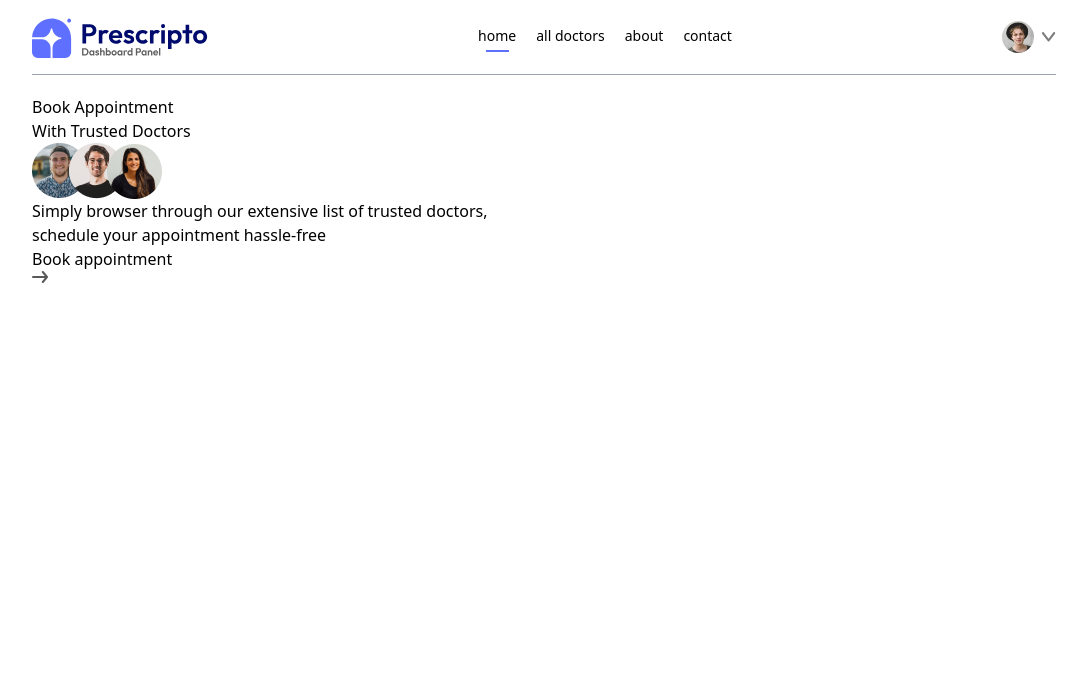
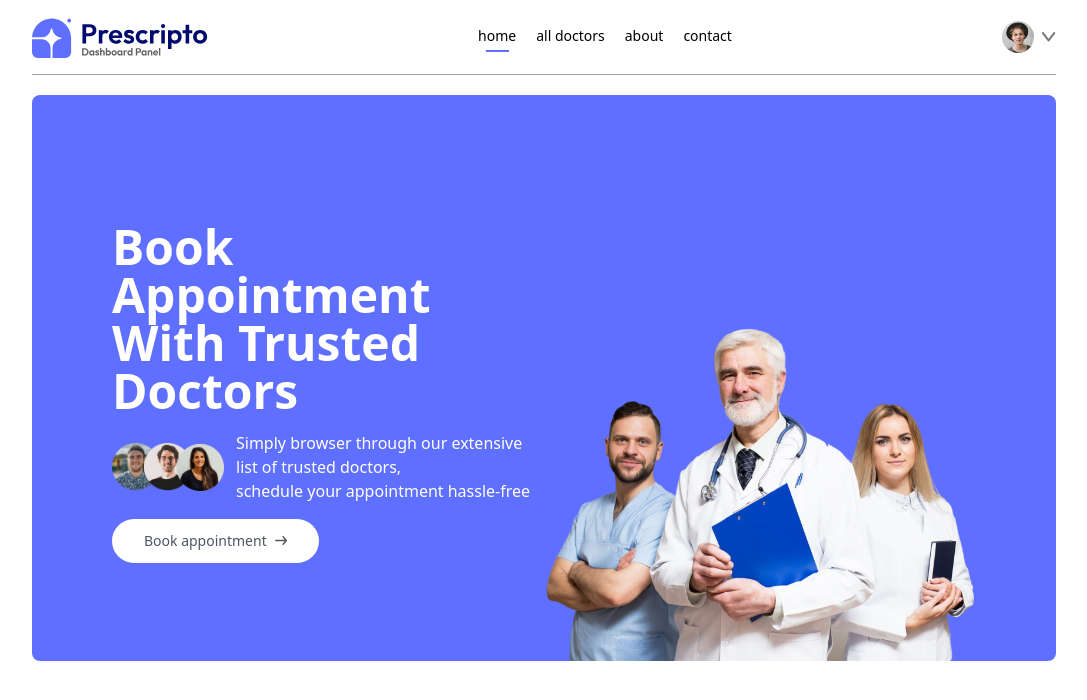
Before and after one commit to NAVALIPAVITHRA/Percipto, a React (Vite) app in the folder frontend/: page / in a window 1280 px wide. Shown: the top 700 px of the page, without its empty margins (96-1183 px from the left). Built offline with nearby package versions, Linux system fonts and the light colour scheme.

Commit message:
header added

```diff
--- a/frontend/src/components/Header.jsx
+++ b/frontend/src/components/Header.jsx
@@ -3,21 +3,25 @@ import { assets_frontend } from '../assets/assets_frontend/assets_frontend'
 
 const Header = () => {
   return (
-    <div>
+    <div className='flex flex-col md:flex-row flex-wrap bg-primary rounded-lg px-6 md:px-10 lg:px-20'>
         {/*--------------------ls------------------*/}
-        <div>
-            <p>
+        <div className='md:w-1/2 flex flex-col items-start justify-center gap-4 py-10 m-auto md:py-[10vw] md:mb-[-30px]'>
+            <p className='text-3xl md:text-4xl lg:text-5xl text-white font-semibold leading-tight md:leading-tight lg:heading-tight'>
                 Book Appointment <br />With Trusted Doctors
             </p>
-            <div>
-                <img src={assets_frontend.group_profiles} alt = " "/>
-                <p>Simply browser through our extensive list of trusted doctors,<br /> schedule your appointment hassle-free</p>
-            </div>
-            <a href="">
-                Book appointment <img src={assets_frontend.arrow_icon} alt=" "/>
+        <div className='flex flex-col md:flex-row items-center gap-3 text-white tetxt-sm font-light'>
+
+                <img className='w-28' src={assets_frontend.group_profiles} alt = " "/>
+                <p>Simply browser through our extensive list of trusted doctors,<br className='hidden sm:block'/> schedule your appointment hassle-free</p>
+        </div>
+            <a href="#speciality" className='flex items-center gap-2 bg-white px-8 py-3 rounded-full text-gray-600 text-sm m-auto md:m-0 hover:scale-105 transition-all duration-300'>
+                Book appointment <img  className='w-3'src={assets_frontend.arrow_icon} alt=" "/>
             </a>
         </div>
-    </div>
+        <div className='md:w-1/2 relative '>
+        <img className='w-full md:absolute bottom-0 h-auto rounded-lg' src={assets_frontend.header_img} alt="" />
+        </div>
+   </div>
   )
 }
 
```
